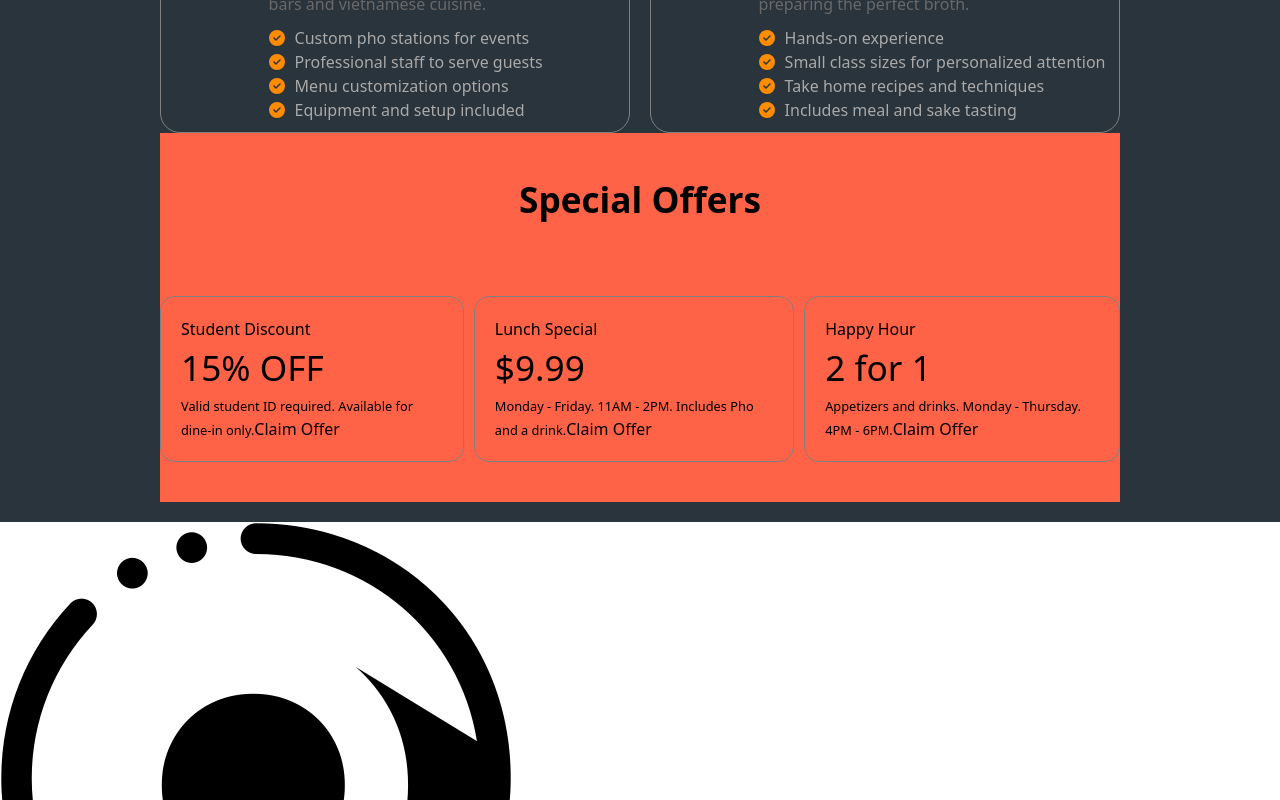
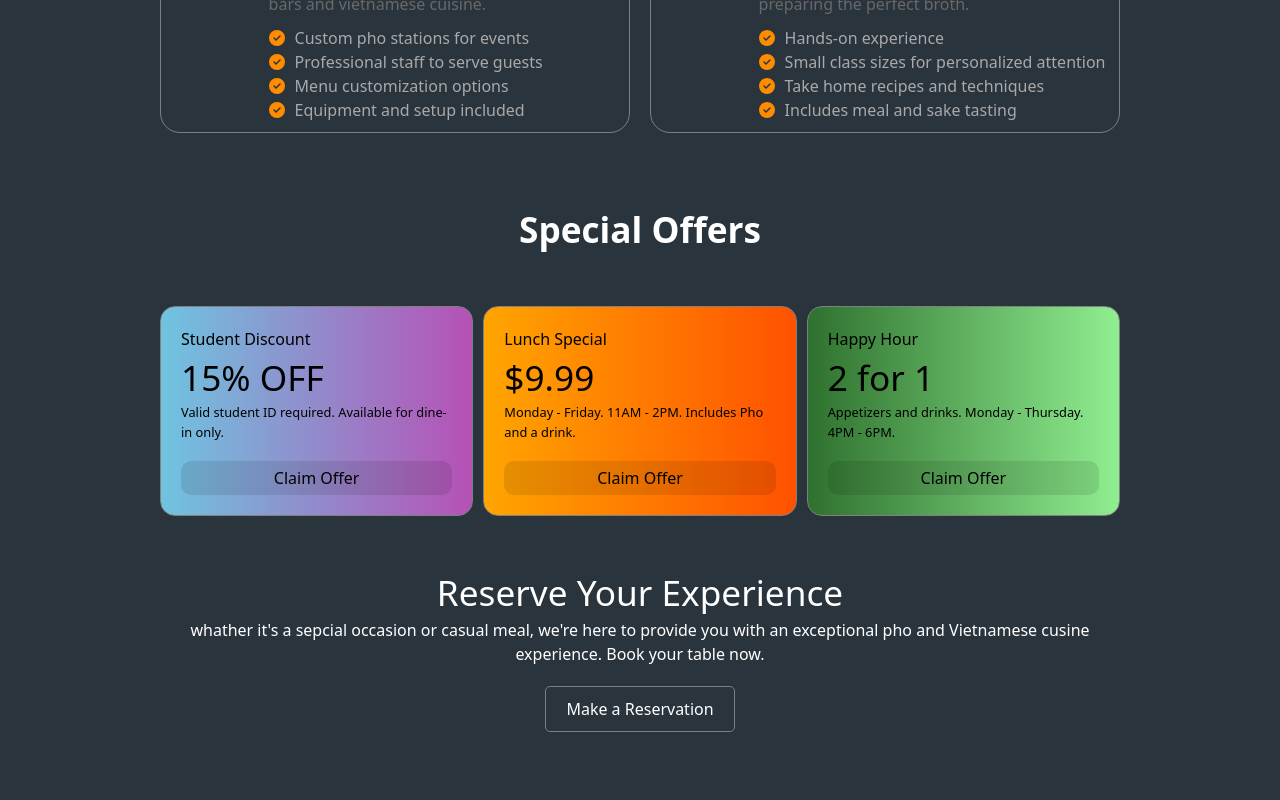
Before and after one commit to 23klhuynh/Vietnamese_restaurant, a React (Vite) app in the folder client/: page /services in a window 1280 px wide. Shown: the part 760-1560 px from the top of the page. Built offline with nearby package versions, Linux system fonts and the light colour scheme.

Commit message:
Finish the services page.

```diff
--- a/client/src/components/navbar/Navbar.tsx
+++ b/client/src/components/navbar/Navbar.tsx
@@ -34,6 +34,7 @@ const Navbar: React.FC<NavbarProps> = ({ scroll, cartItems, setCartItems }) => {
     contact: "/",
     menu: "/menu",
     about: "/",
+    services: "/services"
   };
 
   const handleNavigation = (targetId: string) => {
--- a/client/src/components/navbar/NavbarNavigation.tsx
+++ b/client/src/components/navbar/NavbarNavigation.tsx
@@ -5,7 +5,7 @@ interface NavbarNavigationProps {
 const NavbarNavigation: React.FC<NavbarNavigationProps> = ({ onNavigate }) => {
   return (
     <ul className="navbar__items">
-      {["home", "menu", "contact", "about"].map((item) => (
+      {["home", "menu", "services","contact", "about"].map((item) => (
         <li className="navbar__item" key={item} onClick={() => onNavigate(item)}>
           <button>
             {item[0].toUpperCase()+item.slice(1)}
--- a/client/src/index.css
+++ b/client/src/index.css
@@ -941,34 +941,86 @@ h3 {
 }
 /* special offers */
 .services__offers{
-  background-color: tomato;
   padding: 40px 0;
 
 }
 .services__offers-header{
   text-align: center;
-  padding-bottom:70px ;
+  padding-top: 30px;
+  padding-bottom:50px ;
   font-weight: 600;
+  color: white;
 }
 .services__offers-items{
-  display: flex;
+  display: grid;
+  grid-template-columns: repeat(3, 1fr);
   gap: 10px;
 }
 .services__offers-item{
   border: 1px solid grey;
   border-radius: 15px;
   padding: 20px;
+  display: flex;
+  flex-direction: column;
+  height: 210px;
+}
+.services__offers-item button{
+  margin-top: auto;
+  padding: 5px;
+  border-radius: 10px;
+  background-color: rgba(0, 0, 0, 0.1);
+  transition: background-color 0.5s ease-out;
+
+}
+.services__offers-item button:hover{
+  background-color: rgba(0, 0, 0, 0.15);
+
+}
+.services__offers-item.first{
+  background: linear-gradient(to right, rgb(111, 196, 224), rgb(182, 81, 182));
+}
+.services__offers-item.second{
+  background: linear-gradient(to right, orange, rgb(255, 81, 0));
+}
+.services__offers-item.third{
+  background: linear-gradient(to right, rgb(47, 113, 47), lightgreen);
+}
+
+.services__offers-footer{
+  position: relative;
+  text-align: center;
+  margin-top: 30px;
+  color: white;
+  padding: 20px;
+  min-height: 200px;
+  border-radius: 20px;
+}
+.services__offers-footer-btn{
+  border: 1px solid grey;
+  padding: 10px 20px;
+  margin-top: 20px;
+  border-radius: 5px;
+  transition: background-color 0.5s ease-out;
+}
+.services__offers-footer-btn:hover{
+  background-color: rgba(0, 0, 0, 0.1);
 }
 
 @media screen and (max-width: 1000px) {
-  .services__content{
+  .services__content, .services__offers-items{
     grid-template-columns: repeat(1, 1fr);
     width: 70%;
     margin: 0 auto;
   }
+  .services__offers-footer{
+    width: 70%;
+    margin: 0 auto;
+    margin-top: 30px;
+  }
+
 }
 @media screen and (max-width: 700px) {
-  .services__content{
+  .services__content, .services__offers-items, .services__offers-footer{
     width: 100%;
   }
 }
--- a/client/src/pages/Services.tsx
+++ b/client/src/pages/Services.tsx
@@ -3,13 +3,16 @@ import { FaCartFlatbedSuitcase } from "react-icons/fa6";
 import { LuMapPinCheckInside } from "react-icons/lu";
 import { BsPeopleFill } from "react-icons/bs";
 import { IoBookSharp } from "react-icons/io5";
+import Reservation from "../assets/Reservation.jpg";
 
 function Services() {
   return (
     <div className="services">
       <div className="services__container">
         <div className="services__header">
-          <small className="border border-red-800 rounded-2xl bg-red-800 px-6 py-2">What We Offer</small>
+          <small className="border border-red-800 rounded-2xl bg-red-800 px-6 py-2">
+            What We Offer
+          </small>
           <h1 className="font-bold text-white">Our Services</h1>
           <p className="text-gray-400">
             Experience the authentic taste of Vietnam with our premium services
@@ -198,35 +201,46 @@ function Services() {
 
         <div className="services__offers">
           <h1 className="services__offers-header">Special Offers</h1>
+          <div className="services__offers-items">
+            <div className="services__offers-item first">
+              <p>Student Discount</p>
+              <h1 className="font-bold">15% OFF</h1>
+              <small>
+                Valid student ID required. Available for dine-in only.
+              </small>
 
-          <div className="services__offers-items">
-            <div className="services__offers-item">
-              <p>Student Discount</p>
-              <h1>15% OFF</h1>
-              <small>Valid student ID required. Available for dine-in only.</small>
+              <button>Claim Offer</button>
+            </div>
+            <div className="services__offers-item second">
+              <p>Lunch Special</p>
+              <h1 className="font-bold">$9.99</h1>
+              <small>
+                Monday - Friday. 11AM - 2PM. Includes Pho and a drink.
+              </small>
 
-              <button>
-                Claim Offer
-              </button>
+              <button>Claim Offer</button>
             </div>
-            <div className="services__offers-item">
-              <p>Lunch Special</p>
-              <h1>$9.99</h1>
-              <small>Monday - Friday. 11AM - 2PM. Includes Pho and a drink.</small>
+            <div className="services__offers-item third">
+              <p>Happy Hour</p>
+              <h1 className="font-bold">2 for 1</h1>
+              <small>
+                Appetizers and drinks. Monday - Thursday. 4PM - 6PM.
+              </small>
 
-              <button>
-                Claim Offer
-              </button>
+              <button>Claim Offer</button>
             </div>
-            <div className="services__offers-item">
-              <p>Happy Hour</p>
-              <h1>2 for 1</h1>
-              <small>Appetizers and drinks. Monday - Thursday. 4PM - 6PM.</small>
+          </div>
 
-              <button>
-                Claim Offer
-              </button>
-            </div>
+          <div className="services__offers-footer bg-gray-700 border border-gray-700">
+            <h1>Reserve Your Experience</h1>
+            <p>
+              whather it's a sepcial occasion or casual meal, we're here to
+              provide you with an exceptional pho and Vietnamese cusine
+              experience. Book your table now.
+            </p>
+            <button className="services__offers-footer-btn">
+              Make a Reservation
+            </button>
           </div>
         </div>
       </div>
```
Also changed, not shown: client/src/assets/Reservation.jpg (added).
